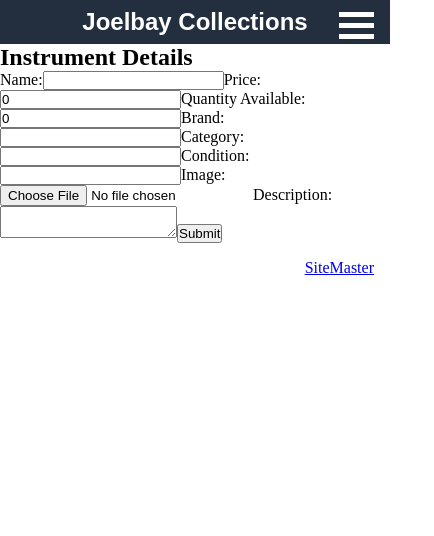
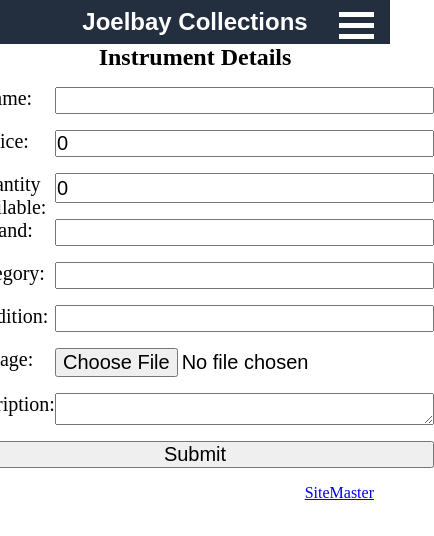
Before and after one commit to lanbow93/joelbay_frontend, a React (Vite) app: page /editmenu in a window 390 px wide. Shown: the top 536 px of the page, 434 px wide, since content can reach past the window. Built offline with nearby package versions, Linux system fonts and the light colour scheme; a web font is replaced by a local one.

Commit message:
fixed CreateMenu labels

```diff
--- a/src/app.scss
+++ b/src/app.scss
@@ -36,7 +36,7 @@
         max-width: 80%;
     }
     .loginPage,
-    .editMenu {
+    .createMenu {
         form {
             grid-template-columns: 1fr !important;
         }
@@ -242,7 +242,7 @@
     }
 }
 .loginPage,
-.editMenu {
+.createMenu {
     display: flex;
     justify-content: center;
     text-align: center;
```
